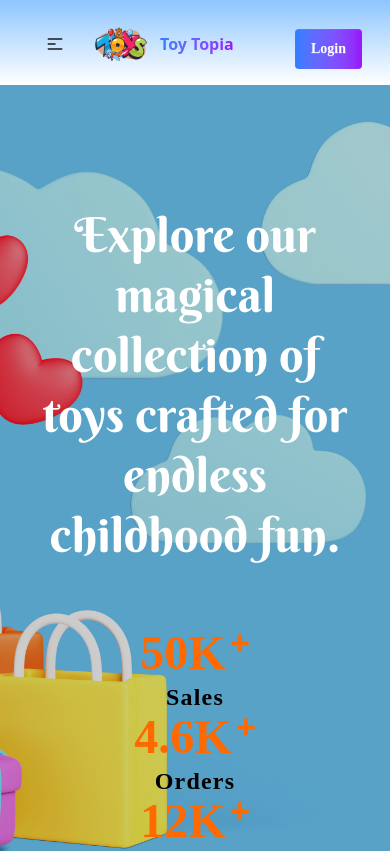
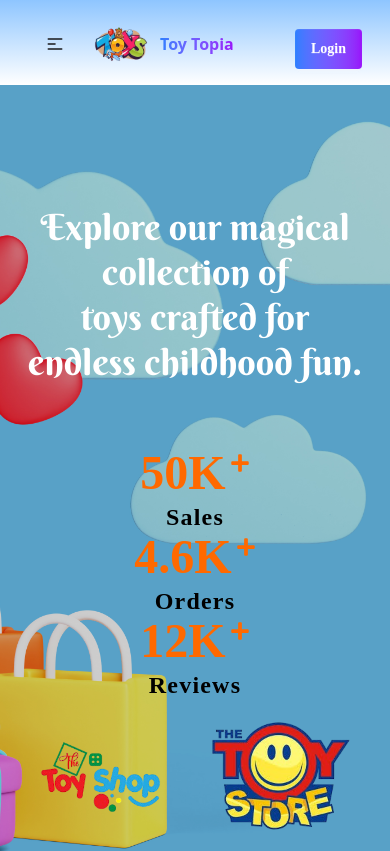
Before and after one commit to GMRedoan/assignment-09, a React (Vite) app: page / in a window 390 px wide. Shown: the top 851 px of the page. Built offline with nearby package versions, Linux system fonts and the light colour scheme; no server answers; a web font is replaced by a local one.

Commit message:
bug fixes

```diff
--- a/src/Components/Banner.jsx
+++ b/src/Components/Banner.jsx
@@ -19,7 +19,7 @@ const Banner = () => {
 
       <div className="absolute inset-0 bg-black/10"></div>
       <div className="relative flex flex-col items-center justify-center pt-30">
-             <h2 className="text-white text-center text-5xl md:text-6xl font-banner leading-tight md:leading-[85px] px-6">
+             <h2 className="text-white text-center text-4xl md:text-6xl font-banner leading-tight md:leading-[85px] px-6">
           Explore our magical collection of <br /> toys crafted for endless childhood fun.
         </h2>
 
```
